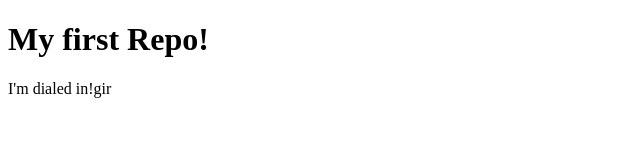
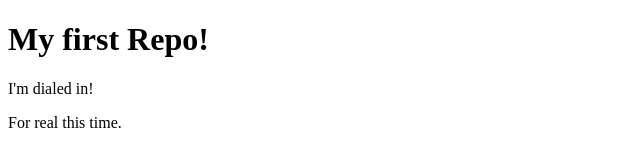
Before and after one commit to Regan-Johnson-dv/my-first-repo, a plain HTML site: page index.html in a window 1280 px wide. Shown: the whole page, without its empty margins (0-640 px from the left). Drawn offline with Linux system fonts and the light colour scheme.

Commit message:
update page content

```diff
--- a/index.html
+++ b/index.html
@@ -7,6 +7,7 @@
 </head>
 <body>
   <h1>My first Repo!</h1>
-  <p>I'm dialed in!gir</p>
+  <p>I'm dialed in!</p>
+  <p>For real this time.</p>
 </body>
 </html>
```
